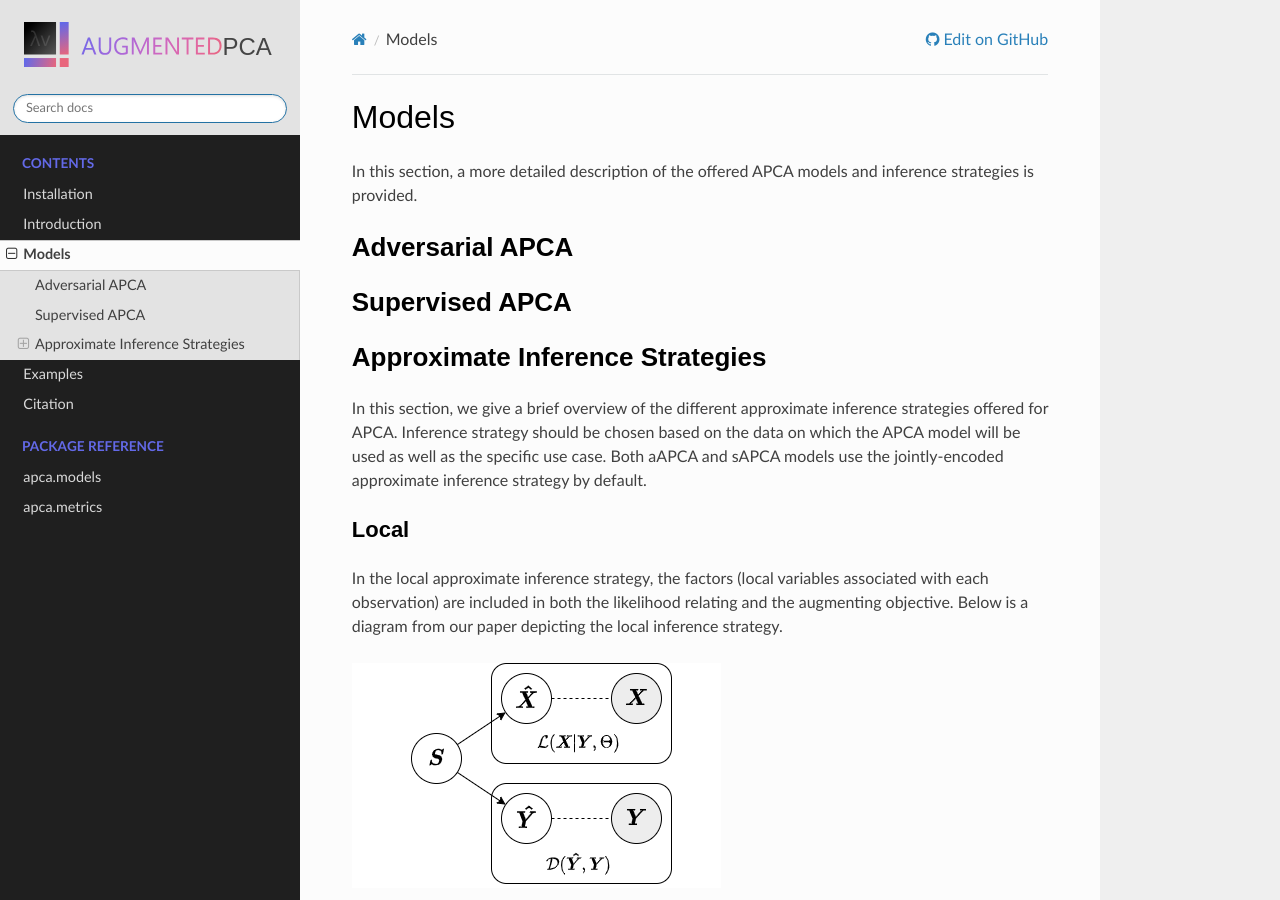
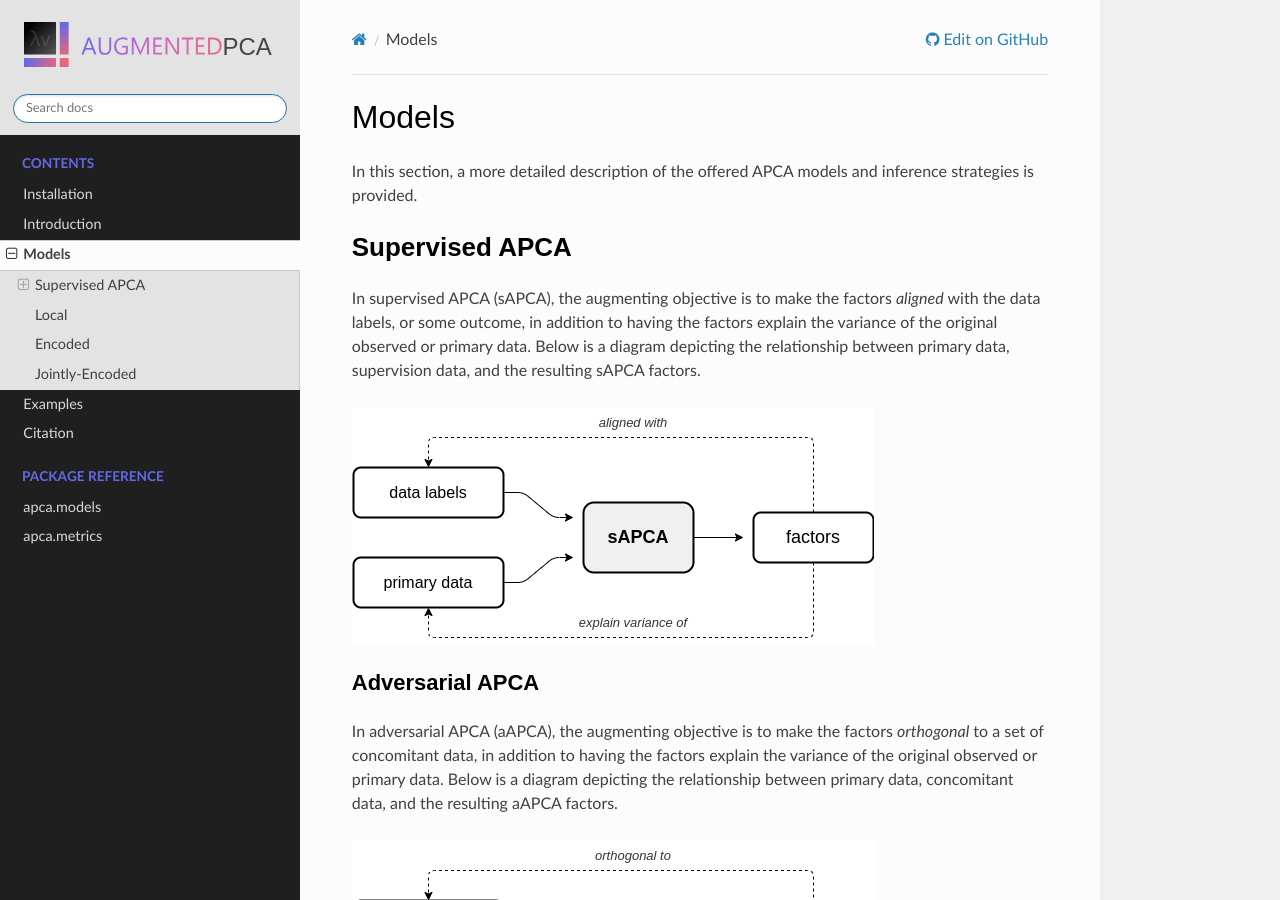
Before and after one commit to wecarsoniv/augmented-pca, a Sphinx documentation site: the page built from docs/source/contents/models.rst, in a window 1280 px wide and 900 px high. Built offline with Sphinx 7.4.7 and the Read the Docs theme 2.0.0, drawn with Linux system fonts in a browser that asks for light colours; some of the changed text lies outside the part shown.

Commit message:
Updated documentation.

```diff
--- a/docs/source/contents/models.rst
+++ b/docs/source/contents/models.rst
@@ -10,16 +10,22 @@
 In this section, a more detailed description of the offered APCA models and inference strategies is provided.
 
 
+Supervised APCA
+~~~~~~~~~~~~~~~
+
+In supervised APCA (sAPCA), the augmenting objective is to make the factors *aligned* with the data labels, or some outcome, in addition to having the factors explain the variance of the original observed or primary data. Below is a diagram depicting the relationship between primary data, supervision data, and the resulting sAPCA factors.
+
+.. image:: ../_static/img/sapca_diagram.png
+    :alt: sAPCA diagram
+
+
 Adversarial APCA
 ----------------
 
+In adversarial APCA (aAPCA), the augmenting objective is to make the factors *orthogonal* to a set of concomitant data, in addition to having the factors explain the variance of the original observed or primary data. Below is a diagram depicting the relationship between primary data, concomitant data, and the resulting aAPCA factors.
 
-
-
-Supervised APCA
----------------
-
-
+.. image:: ../_static/img/aapca_diagram.png
+    :alt: aAPCA diagram
 
 
 Approximate Inference Strategies
@@ -140,15 +146,15 @@
 .. code-block:: python
 
     # Instantiate supervised APCA model model with encoded approximate inference strategy
-    sapca = sAPCA(n_components=3, mu=5.0, inference='encoded')
+    sapca = sAPCA(n_components=3, mu=5.0, inference='joint')
 
     # Fit supervised APCA model
     # Note: both primary and augmenting data are required to fit the model
     sapca.fit(X=X_train, Y_train)
 
     # Generate components for test set
-    # Note: only primary data are needed to obtain factors
-    S_test = sapca.transform(X=X_test)
+    # Note: both primary and augmenting data are needed to obtain factors
+    S_test = sapca.transform(X=X_test, Y=Y_test)
 
 
 For a more in-depth description of the jointly-encoded approximate inference strategy, see our paper or the
--- a/docs/source/package_ref/metrics.rst
+++ b/docs/source/package_ref/metrics.rst
@@ -7,7 +7,7 @@
 apca.metrics
 ============
 
-Documented here are the provided metrics for evaluating AugmentedPCA models.
+Provided metrics for evaluating AugmentedPCA models.
 
 
 Reconstruction Error
--- a/docs/source/package_ref/models.rst
+++ b/docs/source/package_ref/models.rst
@@ -7,7 +7,7 @@
 apca.models
 ===========
 
-Documented here are provided AugmentedPCA models.
+AugmentedPCA models class references and descriptions.
 
 
 Supervised APCA
```
Also changed, not shown: docs/source/contents/introduction.rst (+9 -9 lines), 1 other file.
